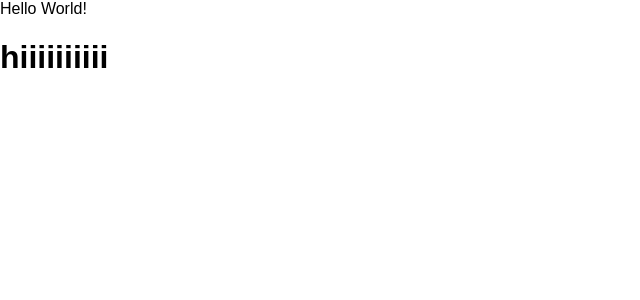
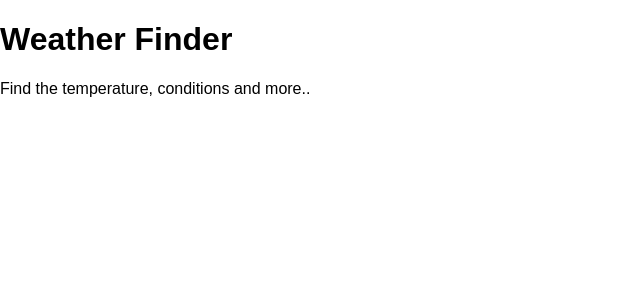
Before and after one commit to Meggan/weather-app, a React (Create React App) app: page / in a window 1280 px wide. Shown: the top 300 px of the page, without its empty margins (0-640 px from the left). Built offline with nearby package versions, Linux system fonts and the light colour scheme.

Commit message:
First modular import

```diff
--- a/src/App.js
+++ b/src/App.js
@@ -1,16 +1,18 @@
 import React from "react";
+
+import Titles from "./components/Titles";
 
 class App extends React.Component {
   render(){
     return(
       //this is JSX. Babel converts this to JS..
       //Can only have one parent
-      <div>Hello World!
-        <h1>hiiiiiiiiii</h1>
+      <div>
+        <Titles/>
       </div>
   );
   }
-}
+};
 
 
 //in order to import this.. you need to export it
--- /dev/null
+++ b/src/components/Titles.js
@@ -0,0 +1,16 @@
+import React from "react";
+
+class Titles extends React.Component{
+    render(){
+        return(
+
+            <div>
+                <h1> Weather Finder</h1>
+                <p> Find the temperature, conditions and more..</p>
+            </div>
+
+        );
+    }
+};
+
+export default  Titles;
```
